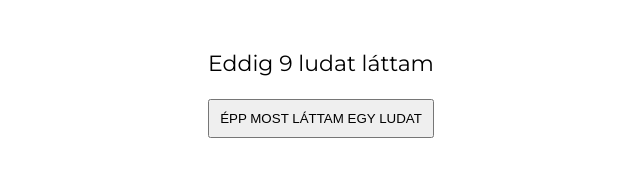
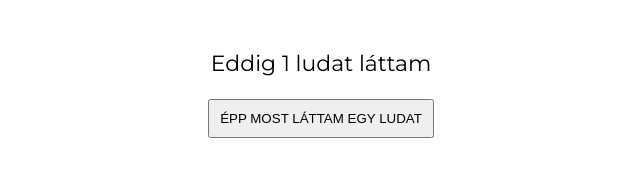
Before and after one commit to GyebnarPeter/goosecounter, a plain HTML site: page index.html in a window 1280 px wide. Both pictures are taken after a click on the button "ÉPP MOST LÁTTAM EGY LUDAT". Shown: the full height of the page, 319-959 px from the left. Drawn offline with Linux system fonts and the light colour scheme.

Commit message:
goose v1.1

```diff
--- a/index.html
+++ b/index.html
@@ -6,13 +6,14 @@
     </head>
     <body>
 
-        <p>Eddig <span id="number">8</span> ludat láttam</p>
-        <button onclick="lud()">ÉPP MOST LÁTTAM EGY LUDAT</button>
+        <p id="text">Még nem láttam ludat</p>
+        <button onClick="lud()">ÉPP MOST LÁTTAM EGY LUDAT</button>
 
         <script>
-            var number = 8;
+            var number = 1;
             function lud() {
-                document.getElementById("number").innerHTML= ++number;
+                document.getElementById("text").innerHTML="Eddig " + number + " ludat láttam";
+                ++number;
             }
         </script>
 
```
